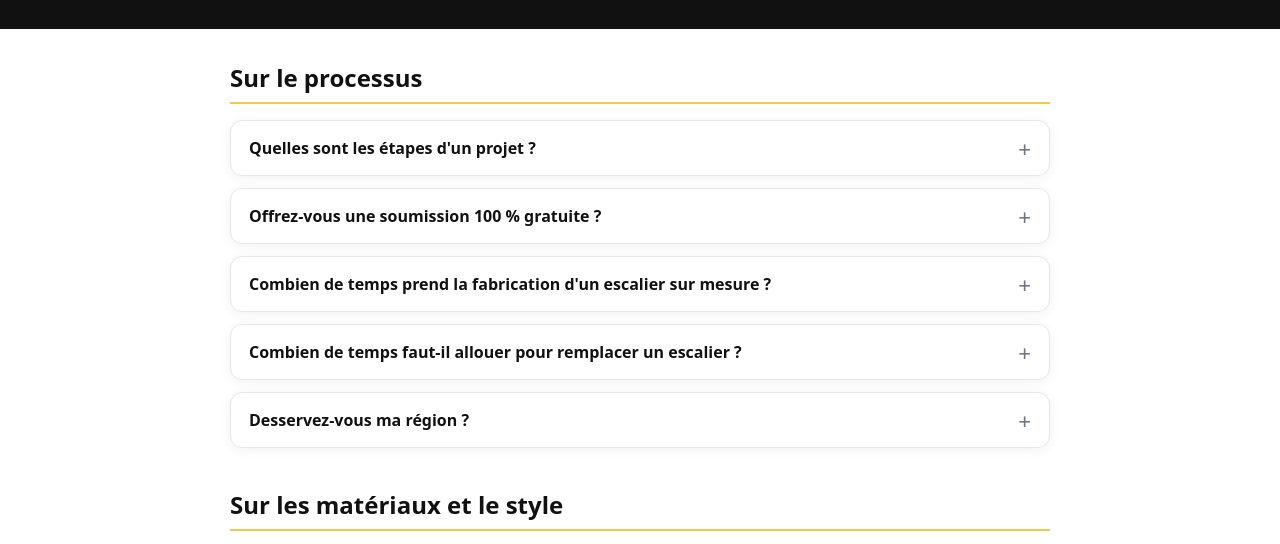
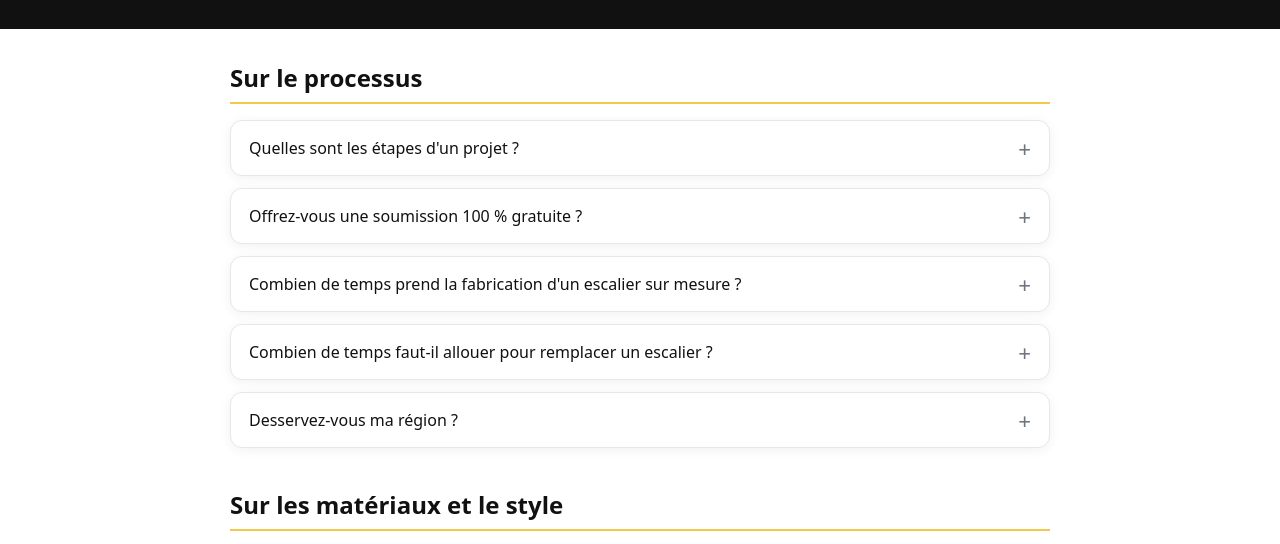
Before and after one commit to Vivafo/site-web, a plain HTML site: page escaliervip/faq.html in a window 1280 px wide. Shown: the part 233-777 px from the top of the page. Drawn offline with Linux system fonts and the light colour scheme.

Commit message:
correctifs mineur.  Enlever montserrat

```diff
--- a/escaliervip/montserrat.css
+++ /dev/null
@@ -1,7 +0,0 @@
-@font-face {
-  font-family: 'Montserrat';
-  font-style: normal;
-  font-weight: 700;
-  font-display: swap;
-  src: url(https://fonts.gstatic.com/s/montserrat/v31/JTUHjIg1_i6t8kCHKm4532VJOt5-QNFgpCuM70w-.ttf) format('truetype');
-}
--- a/escaliervip/styles.css
+++ b/escaliervip/styles.css
@@ -104,11 +104,10 @@ textarea{resize:vertical}
 .form-check{display:flex;gap:10px;align-items:flex-start;flex-wrap:wrap}
 .form-check-input{margin-top:3px}
 
+.consent-link{width:100%;margin:4px 0 0 30px;font-size:.9rem}
 .consent-link a{color:#0d6efd;text-decoration:underline}
-.consent-link a:hover{color:#0a58ca}
-.consent-link{width:100%;margin:4px 0 0 30px;font-size:.9rem}
-.consent-link a{color:var(--brand)}
-.text-danger{color:var(--danger)}
+.consent-link a:hover{color:#0a58ca}.text-danger{color:var(--danger)}
+
 .alert{padding:12px 14px;border-radius:12px;margin-bottom:14px}
 .alert-success{background:#ecf7f1;border:1px solid #cfe9db}
 .alert-danger{background:#fdecef;border:1px solid #f6ccd3}
@@ -135,7 +134,7 @@ footer p{margin:8px 0}
 .faq-content h2{margin-top:40px;margin-bottom:16px;padding-bottom:8px;border-bottom:2px solid var(--accent)}
 .faq-content h2:first-of-type{margin-top:0}
 .faq-item{background:#fff;border:1px solid var(--border);border-radius:12px;box-shadow:var(--shadow);margin-bottom:12px;overflow:hidden}
-.faq-item summary{list-style:none;cursor:pointer;padding:16px 44px 16px 18px;font-weight:600;position:relative;user-select:none}
+.faq-item summary{position:relative;cursor:pointer;padding:16px 48px 16px 18px;list-style:none;-webkit-user-select:none;user-select:none}
 .faq-item summary::-webkit-details-marker{display:none}
 .faq-item summary::after{content:"+";position:absolute;right:18px;top:50%;transform:translateY(-50%);font-size:1.4rem;font-weight:400;color:var(--muted);transition:transform .2s}
 .faq-item[open] summary::after{transform:translateY(-50%) rotate(45deg)}
```
Also changed, not shown: escaliervip/index.html (+1 -1 lines), escaliervip/assets/fonts/Montserrat-Bold.ttf (deleted), 1 other file.
